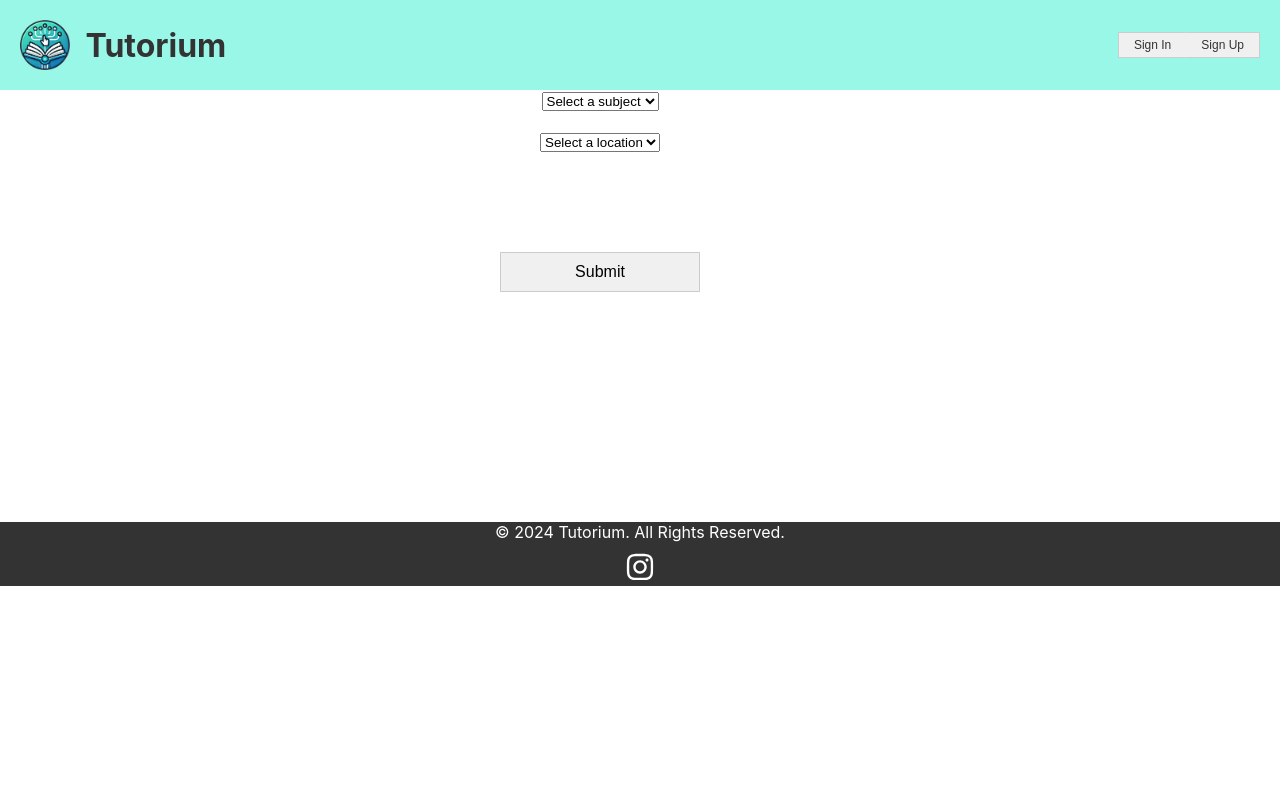
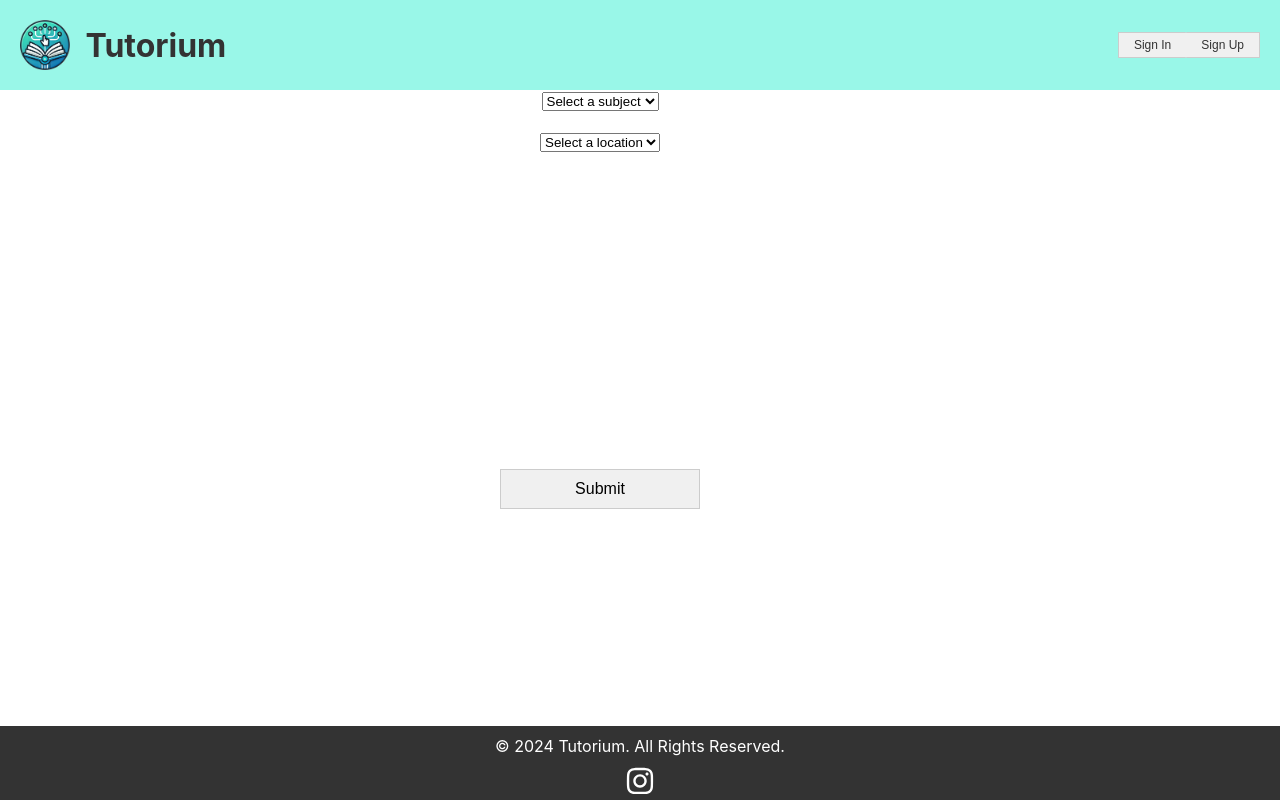
Before and after one commit to travislee7/Tutorium-Front-End, a React (Create React App) app in the folder tutor-frontend/: page / in a window 1280 px wide. Built offline with nearby package versions, Linux system fonts and the light colour scheme.

Commit message:
Fixed the footer so that it is always at the bottom of the page

```diff
--- a/tutor-frontend/src/styles/Footer.css
+++ b/tutor-frontend/src/styles/Footer.css
@@ -1,9 +1,11 @@
   .footer {
     background-color: #333;
     color: white;
+    display: flex;
     text-align: center;
     position: relative;
-    bottom: -220px;
+    align-items: center;
+    bottom: 0%;
   }
 
   .footer-content {
--- a/tutor-frontend/src/styles/LandingPage.css
+++ b/tutor-frontend/src/styles/LandingPage.css
@@ -1,4 +1,10 @@
 /* src/styles/LandingPage.css */
+.LandingPage {
+    display: flex;
+    flex-direction: column;
+    min-height: 100vh;  /* Ensure it takes full viewport height */
+}
+
 .LandingPage-header {
     display: flex;
     align-items: center;
@@ -6,7 +12,17 @@
     background-color: #f9f9f9;
 }
 
-.LandingPage-header-content {
+.LandingPage-footer {
+    background-color: #333;
+    color: white;
+    display: flex;
+    text-align: center;
+    position: relative;
+    align-items: center;
+    bottom: 0%;
+}
+
+.LandingPage-header-content, .LandingPage-footer {
     display: flex;
     align-items: center;
 }
@@ -36,6 +52,7 @@
     flex-direction: column;
     gap: 20px; /* Space between the dropdowns */
     width: 200px; /* Set a fixed width for both dropdowns */
+    flex-grow: 1;
 }
 
 /* Styling for each dropdown container */
```
